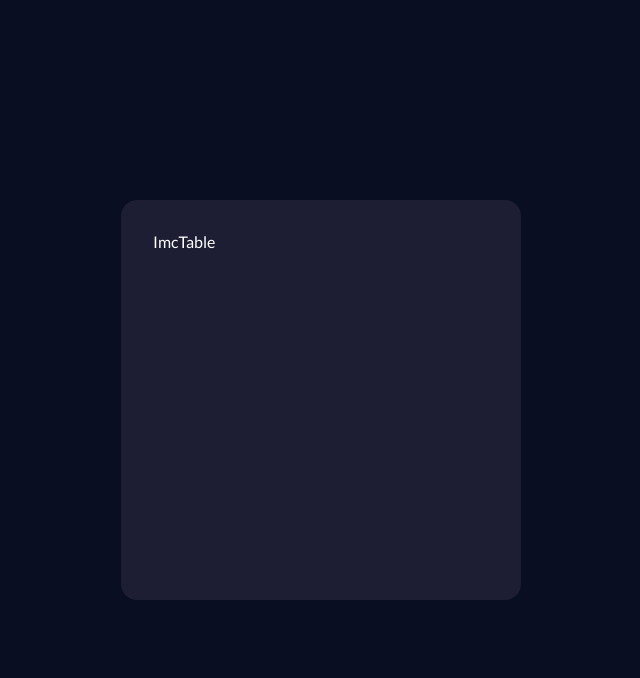
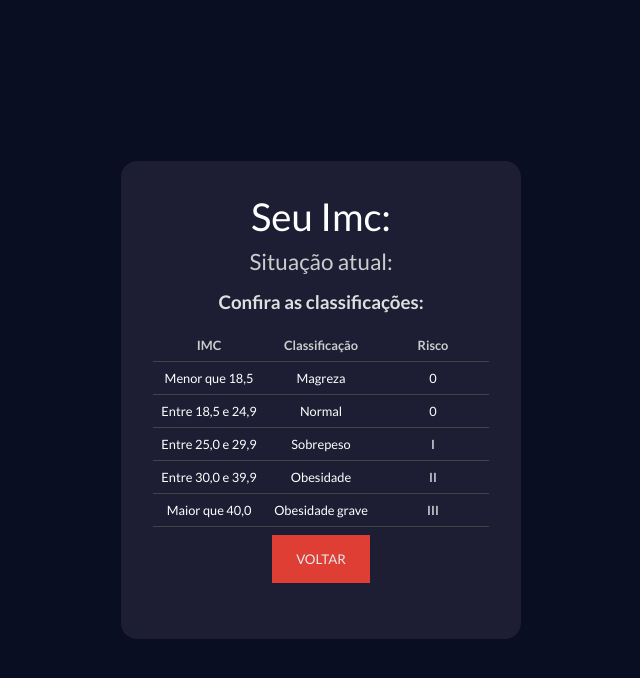
Before and after one commit to JayneGomes/imc-calculator, a React (Vite) app: page / in a window 1280 px wide. Both pictures are taken after typing "5", "5" into the empty fields and a click on the button "CALCULAR". Shown: the top 678 px of the page, without its empty margins (319-959 px from the left). Built offline with nearby package versions, Linux system fonts and the light colour scheme.

Commit message:
imc table created

```diff
--- a/src/App.jsx
+++ b/src/App.jsx
@@ -22,7 +22,7 @@ function App() {
 
   return (
     <div className="container">
-      {!imc ? <ImcCalc calcImc={calcImc} /> : <ImcTable />}
+      {!imc ? <ImcCalc calcImc={calcImc} /> : <ImcTable data={data} />}
     </div>
   );
 }
--- a/src/components/ImcTable.css
+++ b/src/components/ImcTable.css
@@ -0,0 +1,72 @@
+#result-container {
+  text-align: center;
+}
+
+#imc-number {
+  font-size: 2.4rem;
+  margin-bottom: 0.6rem;
+}
+
+#imc-info {
+  font-size: 1.4rem;
+  color: #ccc;
+}
+
+#result-container h3 {
+  margin-top: 1rem;
+  color: #dfdfdf;
+}
+
+#result-container {
+  display: flex;
+  flex-direction: column;
+}
+
+#imc-table {
+  margin: 1.5rem 0;
+  font-size: 0.8rem;
+}
+
+.table-header {
+  font-weight: bold;
+  color: #ccc;
+}
+
+.table-header,
+.table-data {
+  display: flex;
+  justify-content: space-between;
+  margin-bottom: 0.5rem;
+  padding-bottom: 0.5rem;
+  border-bottom: 1px solid #444;
+}
+
+.table-header h4,
+.table-data p {
+  flex: 1;
+}
+
+.table-header h3:nth-child(3),
+.table-data p:nth-child(3) {
+  max-weight: 80px;
+}
+
+#back-btn {
+  align-self: center;
+}
+
+.good {
+  color: #00ff00;
+}
+
+.low {
+  color: #ffff00;
+}
+
+.medium {
+  color: #db6212;
+}
+
+.high {
+  color: #db1912;
+}
--- a/src/components/ImcTable.jsx
+++ b/src/components/ImcTable.jsx
@@ -1,7 +1,29 @@
-import React from "react";
+import Button from "./Button";
+import "./ImcTable.css";
 
-const ImcTable = () => {
-  return <div>ImcTable</div>;
+const ImcTable = ({ data }) => {
+  return (
+    <div id="result-container">
+      <p id="imc-number">Seu Imc:</p>
+      <p id="imc-info">Situação atual:</p>
+      <h3>Confira as classificações:</h3>
+      <div id="imc-table">
+        <div className="table-header">
+          <h4>IMC</h4>
+          <h4>Classificação</h4>
+          <h4>Risco</h4>
+        </div>
+        {data.map((item) => (
+          <div className="table-data" key={item.info}>
+            <p>{item.classification}</p>
+            <p>{item.info}</p>
+            <p>{item.obesity}</p>
+          </div>
+        ))}
+        <Button id="back-btn" text="Voltar" />
+      </div>
+    </div>
+  );
 };
 
 export default ImcTable;
```
